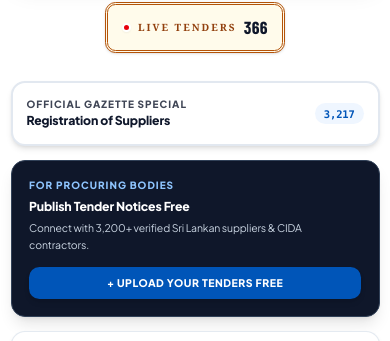
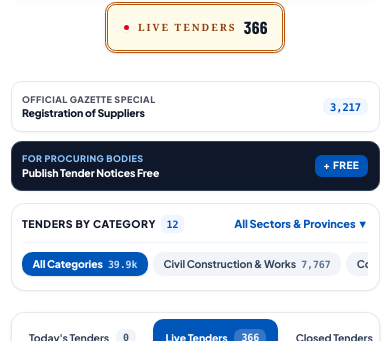
Before and after one commit to WAH-ISHAN/tender, a Next.js app in the folder web/: page / in a window 390 px wide. Shown: the part 738-1079 px from the top of the page. Built offline with nearby package versions, Linux system fonts and the light colour scheme; a web font is replaced by a local one.

Commit message:
feat(mobile): replace long vertical sidebar on mobile with compact swipeable button chips panel and collapsible taxonomy drawer

```diff
--- a/web/src/app/(public)/page.tsx
+++ b/web/src/app/(public)/page.tsx
@@ -80,6 +80,7 @@ export default function HomePage() {
 
   // View Mode: Cards vs Dense List
   const [viewMode, setViewMode] = useState<"cards" | "list">("cards");
+  const [isMobileFiltersExpanded, setIsMobileFiltersExpanded] = useState(false);
 
   // Bookmarking Watchlist
   const [savedTenders, setSavedTenders] = useState<Set<string>>(new Set(["SLPA-2026-PT-04"]));
@@ -740,8 +741,8 @@ export default function HomePage() {
       {/* 2. MAIN 2-COLUMN STRUCTURAL LAYOUT */}
       <div className="grid grid-cols-1 lg:grid-cols-12 gap-8 xl:gap-10 items-start">
 
-        {/* LEFT COLUMN: SIDEBAR BREAKDOWNS & TAXONOMY - Responsive: stacked on mobile, sticky only on lg+ */}
-        <aside className="lg:col-span-3 xl:col-span-3 flex flex-col space-y-4 xs:space-y-5 sm:space-y-6 lg:sticky lg:top-24 xl:top-28 lg:max-h-[calc(100vh-6rem)] lg:overflow-y-auto lg:custom-scrollbar lg:pr-1">
+        {/* LEFT COLUMN: SIDEBAR BREAKDOWNS & TAXONOMY - Desktop only (Hidden on mobile to save vertical space) */}
+        <aside className="hidden lg:flex lg:col-span-3 xl:col-span-3 flex-col space-y-4 xs:space-y-5 sm:space-y-6 lg:sticky lg:top-24 xl:top-28 lg:max-h-[calc(100vh-6rem)] lg:overflow-y-auto lg:custom-scrollbar lg:pr-1">
 
           {/* Spotlight 1: Prominent "Registration of Suppliers" Action Button */}
           <button
@@ -916,7 +917,166 @@ export default function HomePage() {
         </aside>
 
         {/* RIGHT COLUMN: DIRECT TENDER RESULTS */}
-        <main className="lg:col-span-9 xl:col-span-9">
+        <main className="lg:col-span-9 xl:col-span-9 w-full min-w-0">
+
+          {/* MOBILE COMPACT SPOTLIGHT & CATEGORY BUTTONS PANEL (Rule #8: Mobile Optimized Chips) */}
+          <div className="lg:hidden block space-y-3.5 mb-6">
+
+            {/* Quick 2-Column Action Cards */}
+            <div className="grid grid-cols-1 sm:grid-cols-2 gap-2.5">
+              <button
+                type="button"
+                onClick={() => handleStatusTabChange("suppliers")}
+                className={`p-3 rounded-xl border transition-all text-left shadow-xs flex items-center justify-between cursor-pointer active:scale-98 ${
+                  selectedCategory === "suppliers"
+                    ? "bg-[#0055B8] text-white border-[#0055B8]"
+                    : "bg-white text-slate-900 border-slate-200"
+                }`}
+              >
+                <div className="min-w-0 pr-2">
+                  <span className="text-[9px] font-black uppercase tracking-wider block opacity-75">{t("officialGazetteSpecialBadge")}</span>
+                  <span className="text-xs font-black block truncate">{t("spotlightSuppliers")}</span>
+                </div>
+                <span className={`px-2 py-0.5 rounded-lg text-xs font-black font-mono shrink-0 ${
+                  selectedCategory === "suppliers" ? "bg-white/20 text-white" : "bg-[#EFF6FF] text-[#0055B8]"
+                }`}>
+                  3,217
+                </span>
+              </button>
+
+              <Link
+                href="/register"
+                className="p-3 rounded-xl bg-[#0F172A] text-white border border-slate-700 shadow-xs flex items-center justify-between transition-all active:scale-98"
+              >
+                <div className="min-w-0 pr-2">
+                  <span className="text-[9px] font-black uppercase tracking-wider text-blue-300 block">{t("forProcuringBodiesBadge")}</span>
+                  <span className="text-xs font-black block truncate">{t("publishFreeTitle")}</span>
+                </div>
+                <span className="px-2.5 py-1 rounded-lg bg-[#0055B8] text-white text-[10px] font-black uppercase tracking-wider shrink-0">
+                  + FREE
+                </span>
+              </Link>
+            </div>
+
+            {/* Mobile Category Pill Buttons Ribbon */}
+            <div className="bg-white border border-slate-200/90 rounded-2xl p-3 shadow-xs">
+              <div className="flex items-center justify-between pb-2.5 mb-2.5 border-b border-slate-100">
+                <div className="flex items-center gap-1.5">
+                  <span className="text-xs font-black uppercase tracking-wider text-[#0F172A]">
+                    {t("tendersByCategory")}
+                  </span>
+                  <span className="text-[10px] bg-[#EFF6FF] text-[#0055B8] font-bold px-1.5 py-0.5 rounded-md font-mono">
+                    12
+                  </span>
+                </div>
+                <button
+                  type="button"
+                  onClick={() => setIsMobileFiltersExpanded(!isMobileFiltersExpanded)}
+                  className="text-[11px] font-black text-[#0055B8] hover:underline flex items-center gap-1 cursor-pointer"
+                >
+                  <span>{isMobileFiltersExpanded ? "Less Filters ▲" : "All Sectors & Provinces ▼"}</span>
+                </button>
+              </div>
+
+              {/* Swipeable Category Pill Buttons with Counts */}
+              <div className="flex items-center gap-1.5 overflow-x-auto custom-scrollbar pb-1 overscroll-x-contain">
+                <button
+                  type="button"
+                  onClick={() => setSelectedCategory("all")}
+                  className={`px-3 py-1.5 rounded-xl text-xs font-black whitespace-nowrap transition-all flex items-center gap-1.5 shrink-0 cursor-pointer ${
+                    selectedCategory === "all"
+                      ? "bg-[#0055B8] text-white shadow-sm"
+                      : "bg-[#F1F5F9] text-slate-700 hover:bg-slate-200 font-bold"
+                  }`}
+                >
+                  <span>{t("allCategoriesLabel")}</span>
+                  <span className={`text-[10px] font-mono ${selectedCategory === "all" ? "text-white/80" : "text-slate-500"}`}>39.9k</span>
+                </button>
+
+                {CATEGORIES.map((cat) => {
+                  const isSelected = selectedCategory === cat.id;
+                  return (
+                    <button
+                      key={cat.id}
+                      type="button"
+                      onClick={() => setSelectedCategory(cat.id)}
+                      className={`px-3 py-1.5 rounded-xl text-xs font-black whitespace-nowrap transition-all flex items-center gap-1.5 shrink-0 cursor-pointer ${
+                        isSelected
+                          ? "bg-[#0055B8] text-white shadow-sm"
+                          : "bg-[#F1F5F9] text-slate-700 hover:bg-slate-200 font-bold"
+                      }`}
+                    >
+                      <span>{getCategoryName(cat.id, cat.name)}</span>
+                      <span className={`text-[10px] font-mono ${isSelected ? "text-white/80" : "text-slate-500"}`}>{cat.count}</span>
+                    </button>
+                  );
+                })}
+              </div>
+
+              {/* Collapsible Deep Filter Drawer (Sectors & Provinces) */}
+              {isMobileFiltersExpanded && (
+                <div className="mt-3 pt-3 border-t border-slate-100 space-y-3 animate-fadeIn">
+                  {/* Sectors */}
+                  <div>
+                    <span className="text-[10px] font-black uppercase tracking-wider text-slate-400 block mb-1.5">
+                      {t("tendersBySector")}
+                    </span>
+                    <div className="flex flex-wrap gap-1.5">
+                      {SECTORS.map((sec) => (
+                        <button
+                          key={sec.id}
+                          type="button"
+                          onClick={() => setSectorFilter(sec.id)}
+                          className={`px-2.5 py-1 rounded-lg text-xs font-bold transition-all cursor-pointer ${
+                            sectorFilter === sec.id
+                              ? "bg-[#0055B8] text-white font-black"
+                              : "bg-slate-100 text-slate-700 hover:bg-slate-200"
+                          }`}
+                        >
+                          {getSectorName(sec.id, sec.name)} ({sec.count})
+                        </button>
+                      ))}
+                    </div>
+                  </div>
+
+                  {/* Provinces */}
+                  <div>
+                    <span className="text-[10px] font-black uppercase tracking-wider text-slate-400 block mb-1.5">
+                      {t("tendersByLocations")}
+                    </span>
+                    <div className="flex flex-wrap gap-1.5">
+                      <button
+                        type="button"
+                        onClick={() => setSelectedProvince("all")}
+                        className={`px-2.5 py-1 rounded-lg text-xs font-bold transition-all cursor-pointer ${
+                          selectedProvince === "all"
+                            ? "bg-[#0055B8] text-white font-black"
+                            : "bg-slate-100 text-slate-700 hover:bg-slate-200"
+                        }`}
+                      >
+                        {t("allProvincesOpt")}
+                      </button>
+                      {PROVINCES.filter(p => p.id !== "all").map((prov) => (
+                        <button
+                          key={prov.id}
+                          type="button"
+                          onClick={() => setSelectedProvince(prov.id)}
+                          className={`px-2.5 py-1 rounded-lg text-xs font-bold transition-all cursor-pointer ${
+                            selectedProvince === prov.id
+                              ? "bg-[#0055B8] text-white font-black"
+                              : "bg-slate-100 text-slate-700 hover:bg-slate-200"
+                          }`}
+                        >
+                          {getProvinceName(prov.id, prov.name)}
+                        </button>
+                      ))}
+                    </div>
+                  </div>
+                </div>
+              )}
+            </div>
+
+          </div>
 
           {/* 3. QUICK STATUS TABS RIBBON (Top Filter Bar) - Fully Responsive with Zero Text Overlapping */}
           <div className="bg-white border border-slate-200/90 rounded-2xl p-1.5 xs:p-2 sm:p-2.5 mb-6 xs:mb-8 sm:mb-10 shadow-sm flex items-center gap-1.5 xs:gap-2 overflow-x-auto custom-scrollbar overscroll-x-contain">
```
